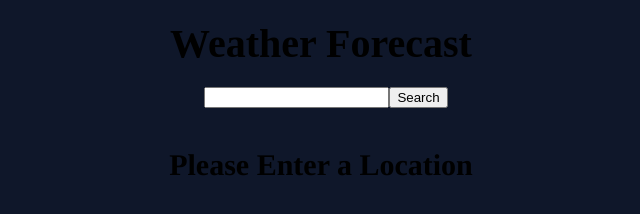
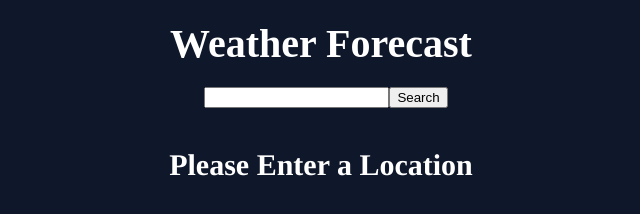
Before and after one commit to HopliteRPG/weather-app, a website built with webpack: page src/template.html in a window 1280 px wide. Shown: the whole page, without its empty margins (319-959 px from the left). Built offline with nearby package versions, Linux system fonts and the light colour scheme.

Commit message:
dayDiv background color now light gray alongside forecast title and location p being white

```diff
--- a/src/styles.css
+++ b/src/styles.css
@@ -41,6 +41,7 @@ form {
   flex: 1;
   border: 1px black solid;
   border-radius: 10px;
+  background-color: lightgray;
 }
 
 .forecastTitleDiv {
@@ -96,3 +97,8 @@ form {
   display: flex;
   justify-content: center;
 }
+
+.forecastTitle,
+.locationP {
+  color: white;
+}
```
